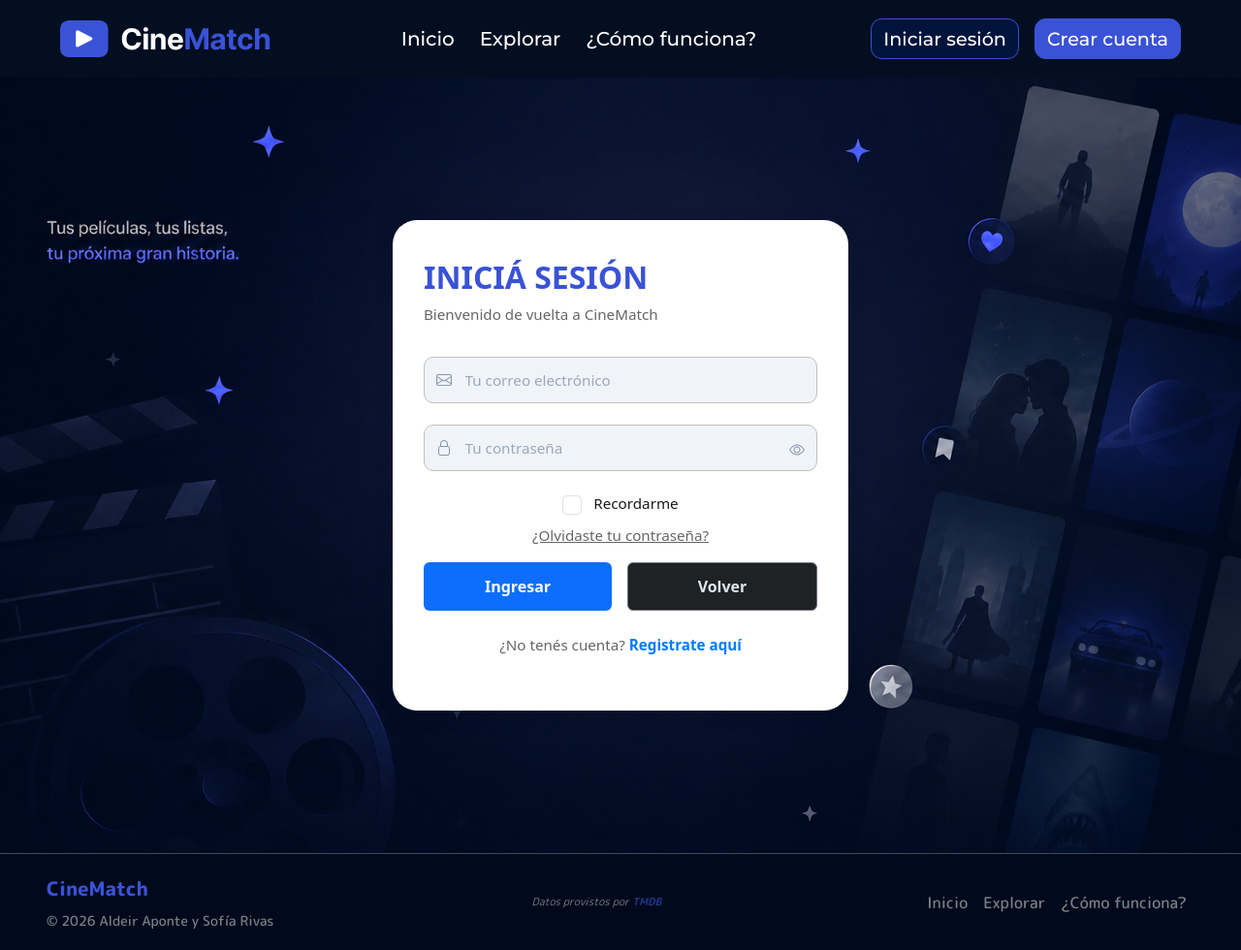
After one commit to sofiarivass/cinematch, a Flask app: page /usuarios/login in a window 1280 px wide. The commit adds this page. Shown: the whole page at 97% size. Run offline with Flask 3, Linux system fonts and the light colour scheme; some libraries are stand-ins or nearby versions.

Commit message:
feet: se creo la seccion de login y la logica
- la seccion le login tiene toda la logica y funcionalidad junto con registro

```diff
--- a/app/controller/controlador_usuarios.py
+++ b/app/controller/controlador_usuarios.py
@@ -4,7 +4,7 @@ app/controller/controlador_usuarios.py
 Controlador para gestionar rutas de usuarios (registro, login, etc.)
 """
 
-from flask import Blueprint, request, redirect, url_for, flash, jsonify
+from flask import Blueprint, request, redirect, url_for, flash, jsonify, session
 from app.model.modelo_usuarios import UsuarioModel
 from app.views.vista_usuarios import UsuarioView
 
@@ -70,14 +70,14 @@ def registro():
 
             # Crear usuario
             resultado = usuario_modelo.crear(
-                nombre_usuario, email, contraseña, fecha_nacimiento
+                nombre_usuario, email, contraseña, fecha_nacimiento, preferencias=[]
             )
 
             if resultado["exito"]:
                 return jsonify({
                     "exito": True,
                     "mensaje": resultado["mensaje"],
-                    "redirigir": url_for("peliculas.index")
+                    "redirigir": url_for("peliculas.encuesta_perfil")
                 }), 201
 
     except Exception as e:
@@ -86,3 +86,61 @@ def registro():
             "exito": False,
             "mensaje": "Ocurrió un error al procesar tu solicitud"
         }), 500
+
+# login, logout y otras rutas de usuario se implementarían aquí siguiendo un patrón similar
+@usuarios_bp.route("/login", methods=["GET", "POST"])
+def login():
+    """
+    Ruta para mostrar y procesar el formulario de inicio de sesión.
+
+    GET: Muestra el formulario de login.
+    POST: Procesa el formulario y autentica al usuario.
+    """
+    try:
+        if request.method == "GET":
+            return usuario_vista.render_login()
+
+        if request.method == "POST":
+            email = request.form.get("email", "").strip()
+            contraseña = request.form.get("contraseña", "")
+
+            # Validaciones básicas
+            if not all([email, contraseña]):
+                return jsonify({
+                    "exito": False,
+                    "mensaje": "Todos los campos son requeridos"
+                }), 400
+
+            if len(contraseña) < 6:
+                return jsonify({
+                    "exito": False,
+                    "mensaje": "La contraseña debe tener al menos 6 caracteres"
+                }), 400
+
+            # Autenticar usuario
+            resultado = usuario_modelo.autenticar(email, contraseña)
+
+            if resultado["exito"]:
+                return jsonify({
+                    "exito": True,
+                    "mensaje": resultado["mensaje"],
+                    "redirigir": url_for("peliculas.index")
+                }), 200
+            else:
+                return jsonify({
+                    "exito": False,
+                    "mensaje": resultado["mensaje"]
+                }), 401
+
+    except Exception as e:
+        print(f"Error en login: {e}")
+        return jsonify({
+            "exito": False,
+            "mensaje": "Ocurrió un error al procesar tu solicitud"
+        }), 500
+
+# logout para cerrar sesión del usuario
+@usuarios_bp.route("/logout")
+def logout():
+    session.clear()
+    return redirect(url_for('peliculas.index'))
--- a/app/static/css/style_dos.css
+++ b/app/static/css/style_dos.css
@@ -5,7 +5,8 @@
 
 .fondo {
     background: url('../img/fondo_registro.png') no-repeat center center fixed;
-    background-size: auto;
+    background-position: 50% 25%;
+    background-size: cover;
 
 }
 
@@ -20,10 +21,10 @@
 
 .registro-card {
     background-color: #ffffff;
-    border-radius: 30px;
+    border-radius: 25px;
     box-shadow: 0 4px 20px rgba(0, 0, 0, 0.1);
-    padding: 3rem 2rem;
-    max-width: 450px;
+    padding: 2.5rem 2rem;
+    max-width: 470px;
     width: 100%;
 }
 
@@ -45,7 +46,7 @@
 .registro-form {
     display: flex;
     flex-direction: column;
-    gap: 1.5rem;
+    gap: 0.5rem;
 }
 
 .form-group {
@@ -115,7 +116,7 @@ input[type="date"]::-webkit-calendar-picker-indicator {
     position: absolute;
     right: 13px;
     top: 50%;
-    transform: translateY(-50%);
+    transform: translateY(-40%);
     color: #8896b0;
     font-size: 1rem;
     cursor: pointer;
--- a/app/templates/base.html
+++ b/app/templates/base.html
@@ -8,12 +8,8 @@
 
     <link rel="preconnect" href="https://fonts.googleapis.com">
     <link rel="preconnect" href="https://fonts.gstatic.com" crossorigin>
-    <link
-        href="https://fonts.googleapis.com/css2?family=M+PLUS+Rounded+1c:wght@100;300;400;500;700;800;900&family=Montserrat:ital,wght@0,100..900;1,100..900&display=swap"
-        rel="stylesheet">
-
-    <link href="https://cdn.jsdelivr.net/npm/bootstrap@5.3.8/dist/css/bootstrap.min.css" rel="stylesheet"
-        integrity="sha384-sRIl4kxILFvY47J16cr9ZwB07vP4J8+LH7qKQnuqkuIAvNWLzeN8tE5YBujZqJLB" crossorigin="anonymous">
+    <link href="https://fonts.googleapis.com/css2?family=M+PLUS+Rounded+1c:wght@100;300;400;500;700;800;900&family=Montserrat:ital,wght@0,100..900;1,100..900&display=swap" rel="stylesheet">
+    <link href="https://cdn.jsdelivr.net/npm/bootstrap@5.3.8/dist/css/bootstrap.min.css" rel="stylesheet" integrity="sha384-sRIl4kxILFvY47J16cr9ZwB07vP4J8+LH7qKQnuqkuIAvNWLzeN8tE5YBujZqJLB" crossorigin="anonymous">
     <link rel="stylesheet" href="https://cdn.jsdelivr.net/npm/bootstrap-icons@1.13.1/font/bootstrap-icons.min.css">
     <link rel="stylesheet" href="{{ url_for('static', filename='css/style.css') }}" />
     <link rel="stylesheet" href="{{ url_for('static', filename='css/style_dos.css') }}" />
@@ -24,36 +20,51 @@
         <nav class="navbar navbar-expand-xl bg-body-tertiary fixed-top">
             <div class="container-fluid">
                 <a class="navbar-brand" href="{{ url_for('peliculas.index') }}">
-                    <img id="logo" src="{{ url_for('static', filename='img/logo.svg') }}" alt="Logo CineMatch"
-                        height="38">
+                    <img id="logo" src="{{ url_for('static', filename='img/logo.svg') }}" alt="Logo CineMatch" height="38">
                 </a>
-                <button class="navbar-toggler" type="button" data-bs-toggle="collapse" data-bs-target="#navbarCinematch"
-                    aria-controls="navbarCinematch" aria-expanded="false" aria-label="Toggle navigation">
+                <button class="navbar-toggler" type="button" data-bs-toggle="collapse" data-bs-target="#navbarCinematch" aria-controls="navbarCinematch" aria-expanded="false" aria-label="Toggle navigation">
                     <span class="navbar-toggler-icon"></span>
                 </button>
                 <div class="collapse navbar-collapse" id="navbarCinematch">
                     <ul class="navbar-nav mx-auto">
                         <li class="nav-item">
-                            <a href="{{ url_for('peliculas.index') }}"
-                                class="nav-link {% if request.endpoint == 'peliculas.index' %}active{% endif %}">Inicio</a>
+                            <a href="{{ url_for('peliculas.index') }}" class="nav-link {% if request.endpoint == 'peliculas.index' %}active{% endif %}">Inicio</a>
                         </li>
                         <li class="nav-item">
-                            <a href="{{ url_for('peliculas.explorar') }}"
-                                class="nav-link {% if request.endpoint in ['peliculas.explorar', 'peliculas.buscar'] %}active{% endif %}">Explorar</a>
+                            <a href="{{ url_for('peliculas.explorar') }}" class="nav-link {% if request.endpoint in ['peliculas.explorar', 'peliculas.buscar'] %}active{% endif %}">Explorar</a>
                         </li>
                         <li class="nav-item">
-                            <a href="{{ url_for('peliculas.como_funciona') }}"
-                                class="nav-link {% if request.endpoint == 'peliculas.como_funciona' %}active{% endif %}">¿Cómo
-                                funciona?</a>
+                            <a href="{{ url_for('peliculas.como_funciona') }}" class="nav-link {% if request.endpoint == 'peliculas.como_funciona' %}active{% endif %}">¿Cómo funciona?</a>
                         </li>
                     </ul>
-                    <div class="d-flex gap-3">
-                        <button type="button" class="btn btn-outline-primary btn-iniciar-sesion">
-                        Iniciar sesión
-                    </button>
-                        <a href="{{ url_for('usuarios.registro') }}" class="btn btn-primary btn-crear-cuenta">
-                        Crear cuenta
-                    </a>
+                    <!-- Botones de inicio de sesión y registro -->
+                    <div class="d-flex gap-3 align-items-center">
+                        {% if session.get('nombre_usuario') %}
+                            <!-- Usuario logueado: dropdown de perfil -->
+                            <div class="dropdown">
+                                <a class="btn btn-outline-primary dropdown-toggle d-flex align-items-center gap-2" href="#" role="button" data-bs-toggle="dropdown" aria-expanded="false">
+                                    <i class="bi bi-person-circle fs-5"></i>
+                                    {{ session['nombre_usuario'] }}
+                                </a>
+                                <ul class="dropdown-menu dropdown-menu-end">
+                                    <li>
+                                        <a class="dropdown-item" href="#">
+                                            <i class="bi bi-person me-2"></i>Mi perfil
+                                        </a>
+                                    </li>
+                                    <li><hr class="dropdown-divider"></li>
+                                    <li>
+                                        <a class="dropdown-item text-danger" href="{{ url_for('usuarios.logout') }}">
+                                            <i class="bi bi-box-arrow-right me-2"></i>Cerrar sesión
+                                        </a>
+                                    </li>
+                                </ul>
+                            </div>
+                        {% else %}
+                            <!-- Usuario no logueado: botones normales -->
+                            <a href="{{ url_for('usuarios.login') }}" class="btn btn-outline-primary btn-iniciar-sesion">Iniciar sesión</a>
+                            <a href="{{ url_for('usuarios.registro') }}" class="btn btn-primary btn-crear-cuenta">Crear cuenta</a>
+                        {% endif %}
                     </div>
                 </div>
             </div>
@@ -69,8 +80,7 @@
             <strong class="cinematch">CineMatch</strong>
             <small class="copyright">© 2026 Aldeir Aponte y Sofía Rivas</small>
         </p>
-        <span class="atribucion">Datos provistos por <a class="link-atribucion" href="https://www.themoviedb.org"
-                target="_blank">TMDB</a></span>
+        <span class="atribucion">Datos provistos por <a class="link-atribucion" href="https://www.themoviedb.org" target="_blank">TMDB</a></span>
         <ul class="nav justify-content-end">
             <li class="nav-item"><a href="#" class="nav-link px-2 text-body-secondary">Inicio</a></li>
             <li class="nav-item"><a href="#" class="nav-link px-2 text-body-secondary">Explorar</a></li>
@@ -83,5 +93,4 @@
         integrity="sha384-FKyoEForCGlyvwx9Hj09JcYn3nv7wiPVlz7YYwJrWVcXK/BmnVDxM+D2scQbITxI"
         crossorigin="anonymous"></script>
 </body>
-
 </html>
--- /dev/null
+++ b/app/templates/login.html
@@ -0,0 +1,146 @@
+{% extends "base.html" %}
+
+{% block title %}Iniciar Sesión - CineMatch{% endblock %}
+
+{% block content %}
+<div class="fondo">
+  <div class="container registro-container">
+    <div class="registro-card">
+      <div>
+        <h1 class="registro-titulo text-start">INICIÁ SESIÓN</h1>
+        <p class="registro-subtitulo text-start">Bienvenido de vuelta a CineMatch</p>
+      </div>
+
+      <form id="formulario-login" class="registro-form" method="POST">
+
+        <!-- Correo electrónico -->
+        <div class="form-group field-wrap">
+          <i class="bi bi-envelope icon-left"></i>
+          <div>
+            <input
+              type="email"
+              id="email"
+              name="email"
+              class="form-control"
+              placeholder="Tu correo electrónico"
+              required
+            >
+            <div class="error-message" id="error-email"></div>
+          </div>
+        </div>
+
+        <!-- Contraseña -->
+        <div class="form-group field-wrap">
+          <i class="bi bi-lock icon-left"></i>
+          <div>
+            <input
+              type="password"
+              id="contraseña"
+              name="contraseña"
+              class="form-control"
+              placeholder="Tu contraseña"
+              minlength="6"
+              required
+            >
+            <div class="error-message" id="error-contraseña"></div>
+          </div>
+          <i class="bi bi-eye icon-right" id="togglePassword"></i>
+        </div>
+
+        <!-- Recordarme + Olvidé contraseña -->
+        <div class="d-flex justify-content-between align-items-center form-group">
+          <div class="form-check">
+            <input
+              type="checkbox"
+              id="recordarme"
+              name="recordarme"
+              class="form-check-input"
+            >
+            <label class="form-check-label" for="recordarme">Recordarme</label>
+          </div>
+          <a href="#" class="registro-link" style="margin: 0;">¿Olvidaste tu contraseña?</a>
+        </div>
+
+        <!-- Botones -->
+        <div class="registro-botones">
+          <button type="submit" class="btn btn-primary btn-registro">Ingresar</button>
+          <a href="{{ url_for('peliculas.index') }}" class="btn btn-outline-secondary btn-volver">Volver</a>
+        </div>
+
+        <!-- Link a registro -->
+        <p class="registro-link">¿No tenés cuenta? <a href="{{ url_for('usuarios.registro') }}">Registrate aquí</a></p>
+      </form>
+    </div>
+  </div>
+</div>
+
+
+<script>
+  // Toggle show/hide password
+  const toggleBtn = document.getElementById('togglePassword');
+  const passwordInput = document.getElementById('contraseña');
+
+  toggleBtn.addEventListener('click', () => {
+    const isHidden = passwordInput.type === 'password';
+    passwordInput.type = isHidden ? 'text' : 'password';
+    toggleBtn.className = isHidden ? 'bi bi-eye-slash icon-right' : 'bi bi-eye icon-right';
+  });
+</script>
+
+<script>
+  document.getElementById('formulario-login').addEventListener('submit', async function(e) {
+    e.preventDefault();
+
+    // Limpiar errores previos
+    document.querySelectorAll('.error-message').forEach(el => el.textContent = '');
+    document.querySelectorAll('.form-control').forEach(el => el.classList.remove('is-invalid'));
+
+    const formData = new FormData(this);
+
+    try {
+      const response = await fetch("{{ url_for('usuarios.login') }}", {
+        method: 'POST',
+        body: formData
+      });
+
+      const resultado = await response.json();
+
+      if (resultado.exito) {
+        Swal.fire({
+          icon: 'success',
+          title: '¡Bienvenido!',
+          text: resultado.mensaje,
+          confirmButtonText: 'Continuar'
+        }).then(() => {
+          if (resultado.redirigir) {
+            window.location.href = resultado.redirigir;
+          }
+        });
+      } else {
+        // Marcar campo con error si el backend lo indica
+        if (resultado.campo) {
+          const campo = document.getElementById(resultado.campo);
+          if (campo) {
+            campo.classList.add('is-invalid');
+            const errorEl = document.getElementById('error-' + resultado.campo);
+            if (errorEl) errorEl.textContent = resultado.mensaje;
+          }
+        }
+
+        Swal.fire({
+          icon: 'error',
+          title: 'Error al iniciar sesión',
+          text: resultado.mensaje
+        });
+      }
+    } catch (error) {
+      console.error('Error:', error);
+      Swal.fire({
+        icon: 'error',
+        title: 'Error',
+        text: 'Ocurrió un error al procesar tu solicitud'
+      });
+    }
+  });
+</script>
+{% endblock %}
--- a/app/views/vista_usuarios.py
+++ b/app/views/vista_usuarios.py
@@ -30,3 +30,13 @@ class UsuarioView:
             str: HTML de error.
         """
         return render_template("error.html"), codigo
+
+    # Agregado método para renderizar login
+    def render_login(self):
+        """
+            Renderiza el formulario de inicio de sesión.
+
+            Returns:
+                str: HTML del formulario de login.
+        """
+        return render_template("login.html")
```
Also changed, not shown: app/model/modelo_usuarios.py (+37 -1 lines), app/templates/registro.html (+4 -4 lines).
